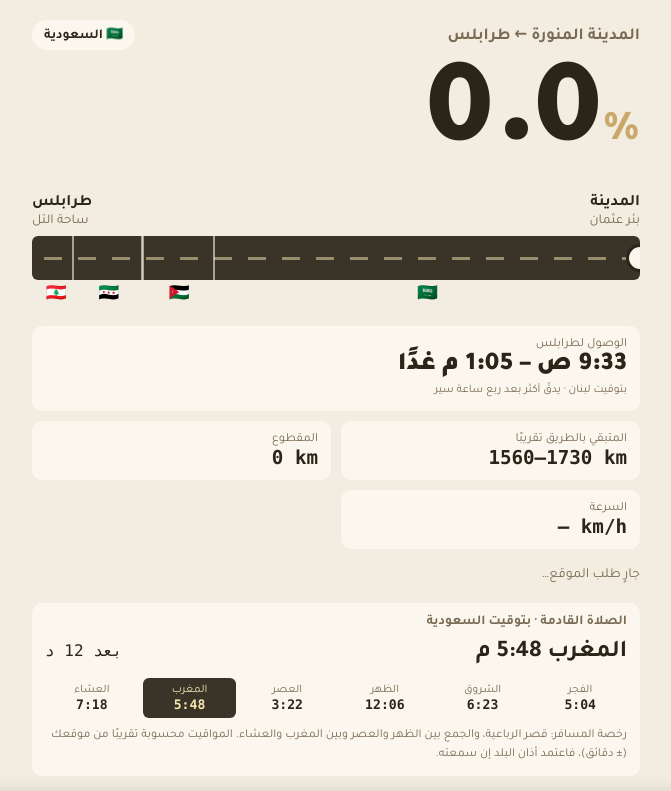
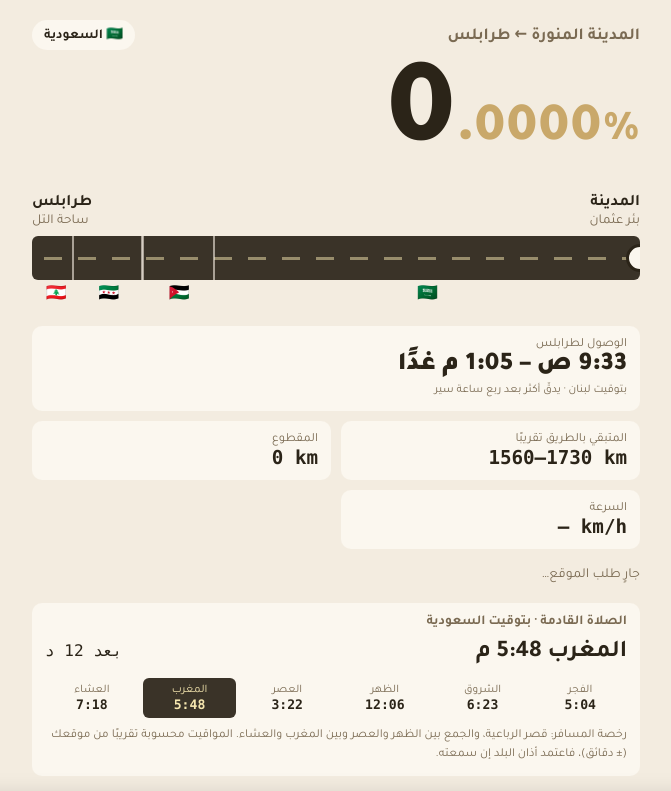
Before and after one commit to HilalSafarjalani/trip, a plain HTML site: page index.html in a window 1280 px wide. Shown: the top 791 px of the page, without its empty margins (304-975 px from the left). Drawn offline with Linux system fonts and the light colour scheme.

Commit message:
Update index.html

```diff
--- a/index.html
+++ b/index.html
@@ -26,6 +26,7 @@ h1{margin:0;font-size:1.05rem;font-weight:700;color:var(--muted)}
 .chip{background:var(--card);border-radius:999px;padding:5px 12px;font-size:.85rem;font-weight:700;white-space:nowrap}
 .pct{font-weight:900;font-size:clamp(4.2rem,22vw,7.5rem);line-height:.9;font-variant-numeric:tabular-nums;direction:ltr;text-align:right}
 .pct small{font-size:.4em;color:var(--dune)}
+.pct .dec{font-size:.45em;color:var(--dune);letter-spacing:.02em}
 .ends{display:flex;justify-content:space-between;font-size:.85rem;color:var(--muted);margin-bottom:6px}
 .ends b{color:var(--ink);display:block;font-size:1rem}
 .road{position:relative;height:44px;background:var(--road);border-radius:6px;overflow:hidden}
@@ -356,7 +357,9 @@ function render(pos,mode){
     bar.style.width=(f*100)+"%";pp.textContent=Math.floor(f*100)+"%";
   });
 
-  $("pct").innerHTML=(p<10?p.toFixed(1):Math.floor(p))+"<small>%</small>";
+  // four decimals so every few metres show (0.0001% of the route is about 1 m)
+  const pv=Math.min(1e6,Math.floor(p*1e4));
+  $("pct").innerHTML=Math.floor(pv/1e4)+'<span class="dec">.'+String(pv%1e4).padStart(4,"0")+"</span><small>%</small>";
   $("fill").style.width=p+"%";$("car").style.right=p+"%";
   $("rem").textContent=arrived?"0 km":Math.round(roadLeft[0]/10)*10+"–"+Math.round(roadLeft[1]/10)*10+" km";
   $("done").textContent=doneKm.toFixed(0)+" km";
```
